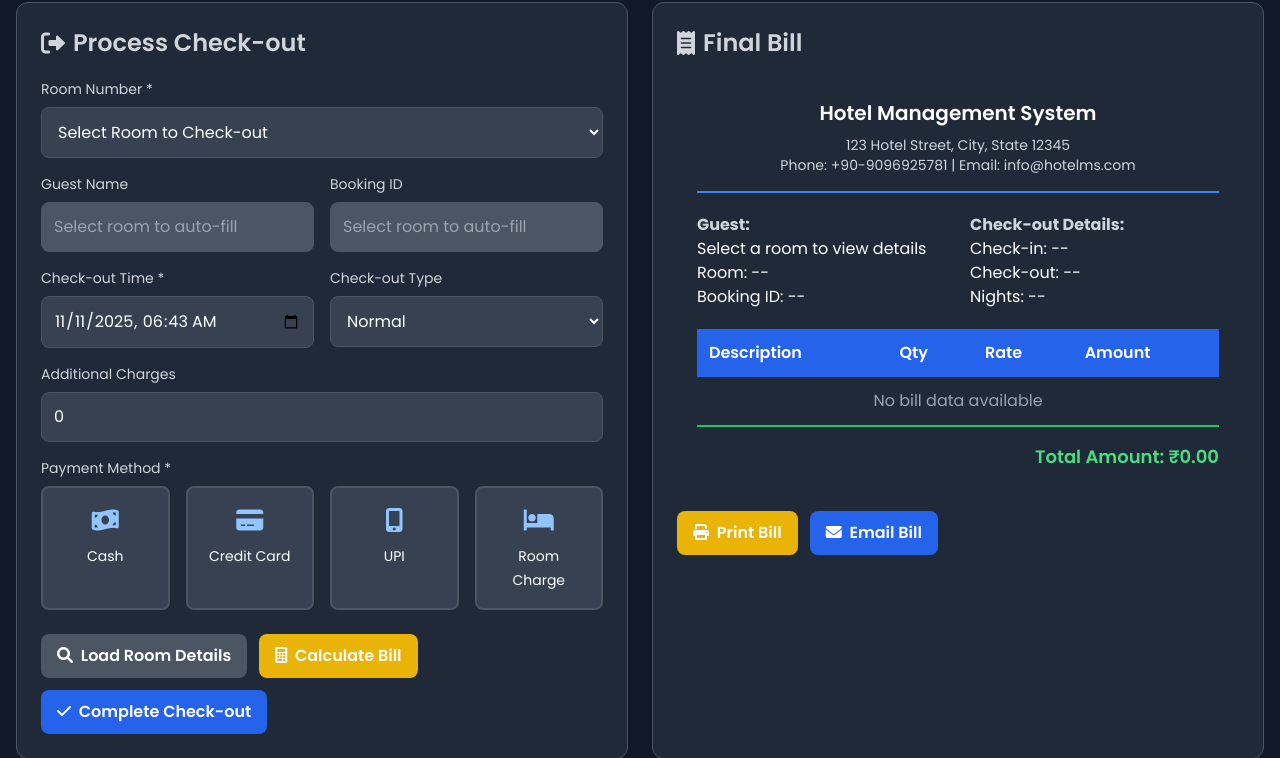
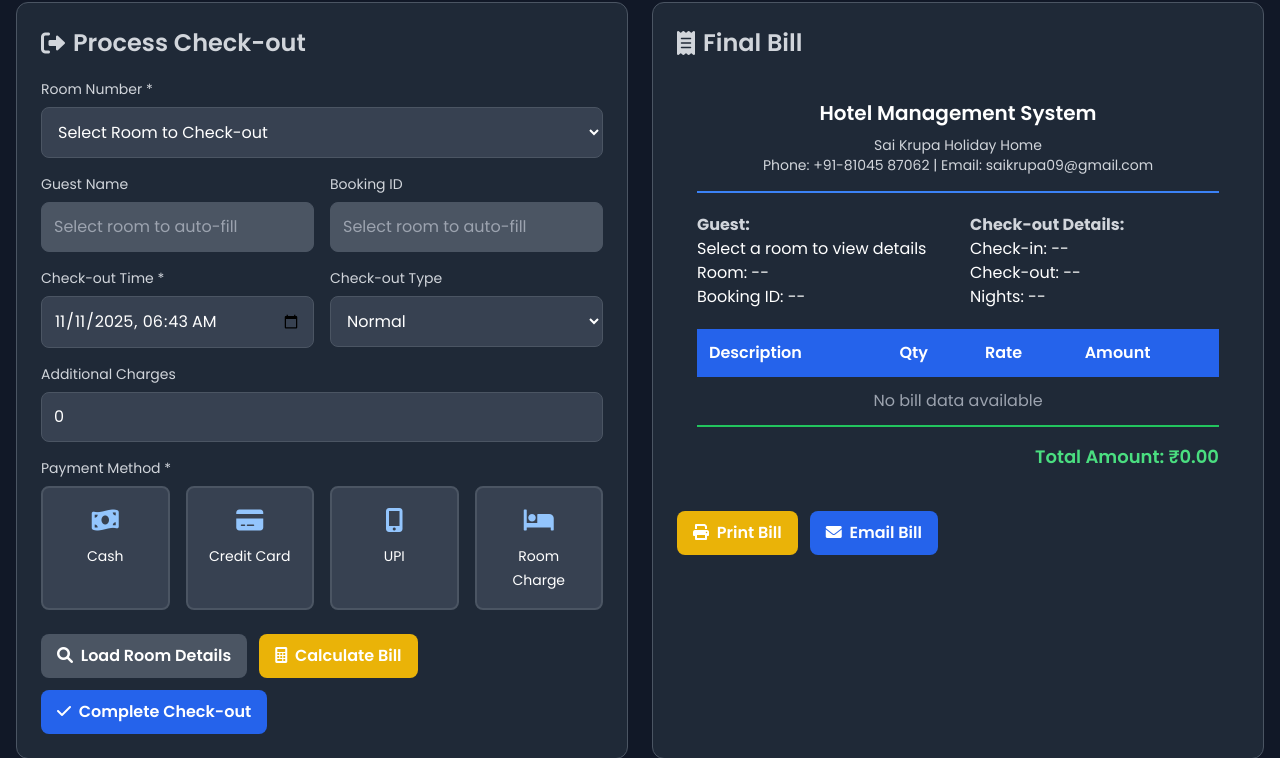
Before and after one commit to sirajsayyed06/hotel_management, a Django app: template templates/checkout.html in a window 1280 px wide. Shown: the part 199-957 px from the top of the page. Run offline with Django 3.2, Linux system fonts and the light colour scheme; the template is opened without the code that fills it, so the values that code supplies are empty; some libraries are stand-ins or nearby versions.

Commit message:
Update checkout.html

```diff
--- a/templates/checkout.html
+++ b/templates/checkout.html
@@ -43,17 +43,6 @@
                 </div>
             </div>
         </div>
-
-        <!-- Display Messages -->
-        {% if messages %}
-        <div class="mb-4">
-            {% for message in messages %}
-            <div class="p-3 rounded-lg {% if message.tags == 'error' %}bg-red-600{% else %}bg-green-600{% endif %} text-white">
-                {{ message }}
-            </div>
-            {% endfor %}
-        </div>
-        {% endif %}
 
         <!-- Check-out Sections -->
         <div class="grid grid-cols-1 lg:grid-cols-2 gap-6">
@@ -175,8 +164,8 @@
                     <!-- Header -->
                     <div class="text-center border-b-2 border-blue-500 pb-4 mb-5">
                         <h3 class="text-xl font-semibold text-white mb-2">Hotel Management System</h3>
-                        <p class="text-sm text-gray-300">123 Hotel Street, City, State 12345</p>
-                        <p class="text-sm text-gray-300">Phone: +90-9096925781 | Email: info@hotelms.com</p>
+                        <p class="text-sm text-gray-300">Sai Krupa Holiday Home</p>
+                        <p class="text-sm text-gray-300">Phone: +91-81045 87062 | Email: saikrupa09@gmail.com</p>
                     </div>
 
                     <!-- Guest + Check-out Details -->
@@ -406,4 +395,5 @@
     }
 </script>
 </body>
+
 </html>
```
